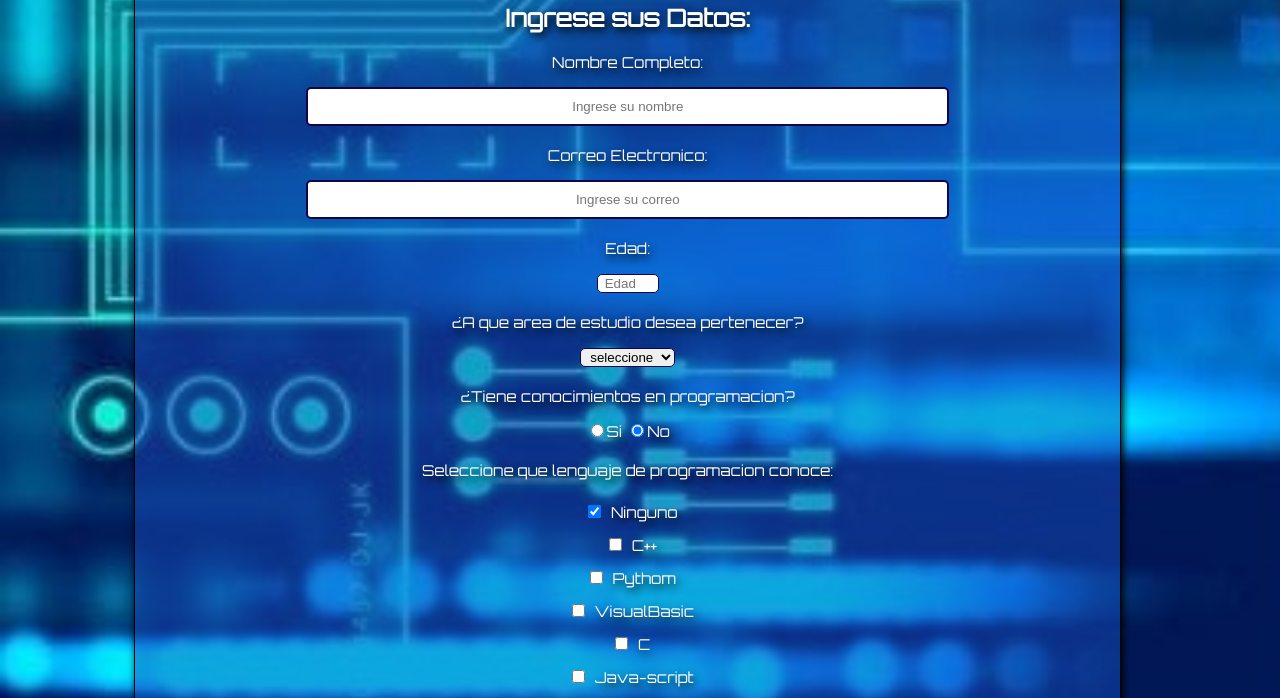
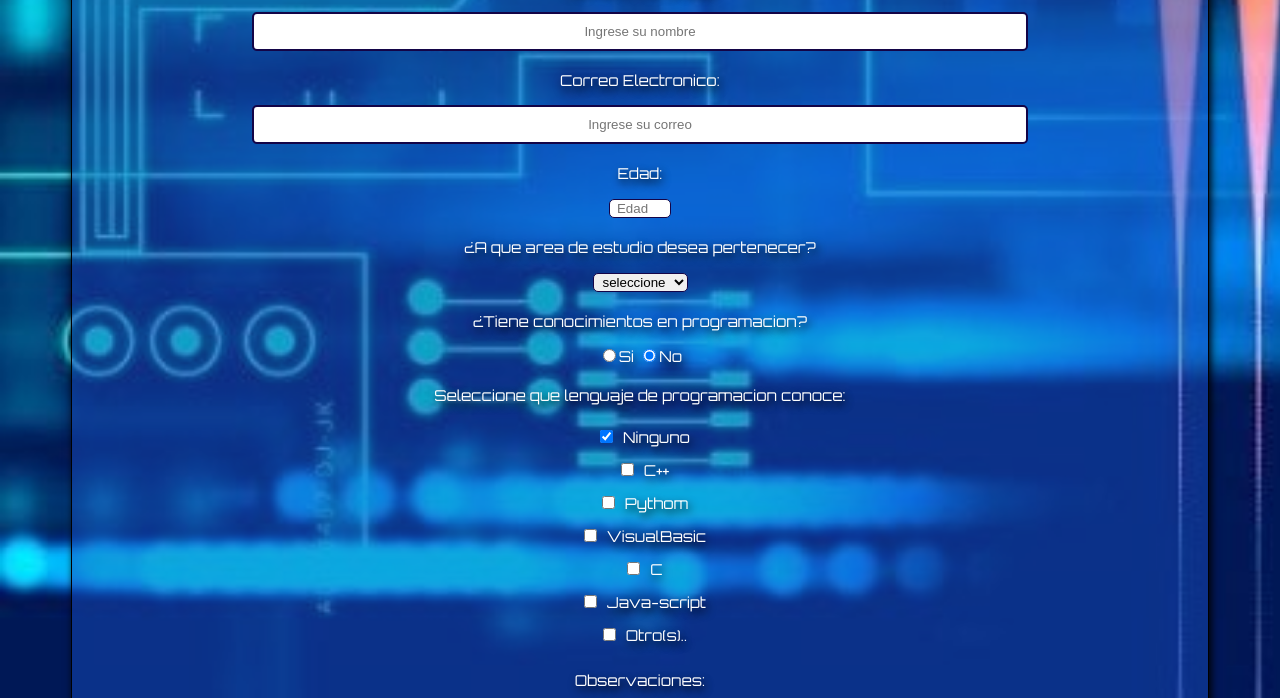
Before and after one commit to AnthonyMerive/formulario-web, a plain HTML site: page Formulario-2/index.html in a window 1280 px wide. Shown: the part 325-1023 px from the top of the page. Drawn offline with Linux system fonts and the light colour scheme.

Commit message:
Update style.css

```diff
--- a/Formulario-2/styles/style.css
+++ b/Formulario-2/styles/style.css
@@ -9,11 +9,9 @@ body{
 
 
 .contenedor{
-    padding:50px;
+    padding:30px;
     border:1px solid black;
-    margin:10%;
-    width: 70%;
-    height: 50%;
+    margin:5%;
     background-color: rgba(22, 76, 192, 0.486);
     box-shadow: 2px 4px 8px black;
 }
```
